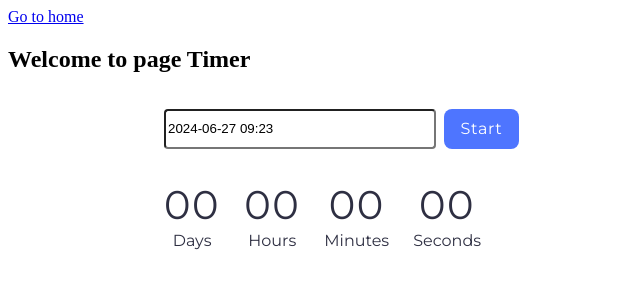
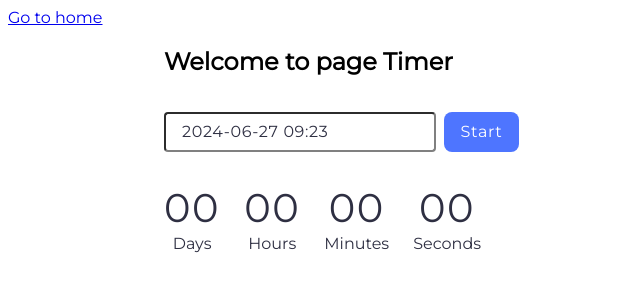
Before and after one commit to dgold4545/goit-js-hw-10, a website built with Vite: page src/1-timer.html in a window 1280 px wide. Shown: the whole page, without its empty margins (0-640 px from the left). Built offline with nearby package versions, Linux system fonts and the light colour scheme.

Commit message:
add new code

```diff
--- a/src/css/timer.css
+++ b/src/css/timer.css
@@ -1,9 +1,14 @@
 @import url('https://fonts.googleapis.com/css2?family=Montserrat:ital@0;1&display=swap');
 * {
   box-sizing: border-box;
+  font-family: 'Montserrat', sans-serif;
 }
 .timer-section {
   margin: 36px 156px;
+}
+
+h1 {
+  margin-left: 156px;
 }
 
 .input-wrapper {
@@ -17,10 +22,30 @@
   gap: 24px;
 }
 input {
-  border-radius: 4px;
   width: 272px;
   height: 40px;
+  padding: 8px 16px;
+  border-radius: 4px;
   background-color: #fff;
+  font-weight: 400;
+  font-size: 16px;
+  line-height: 1.5;
+  letter-spacing: 0.04em;
+  color: #2e2f42;
+  border-color: #808080;
+}
+
+input:hover {
+  border-color: #2e2f42;
+}
+
+input:focus {
+  box-shadow: 1px 1px 2px 0 red;
+}
+
+input:disabled {
+  background-color: #fafafa;
+  color: #808080;
 }
 
 button {
@@ -30,7 +55,6 @@ button {
   height: 40px;
   background: #4e75ff;
   border: transparent;
-  font-family: 'Montserrat', sans-serif;
   font-weight: 500;
   font-size: 16px;
   line-height: 1.5;
@@ -50,7 +74,6 @@ button:hover {
   display: flex;
   flex-direction: column;
   align-items: center;
-  font-family: 'Montserrat', sans-serif;
   color: #2e2f42;
 }
 
@@ -64,3 +87,7 @@ button:hover {
   font-size: 16px;
   line-height: 1.5;
 }
+
+/* .open {
+  background-color: #666666;
+} */
--- a/src/js/1-timer.js
+++ b/src/js/1-timer.js
@@ -17,6 +17,3 @@ const options = {
 };
 
 flatpickr(timerRefs.inputEl, options);
-
-// timerRefs.buttonEl.setAttribute('disabled', true);
-// timerRefs.buttonEl.removeAttribute('disabled');
--- a/src/js/refs.js/timerRefs.js
+++ b/src/js/refs.js/timerRefs.js
@@ -1,5 +1,5 @@
 export const timerRefs = {
-  inputEl: document.querySelector('input[type="text"]'),
+  inputEl: document.querySelector('#datetime-picker'),
   buttonEl: document.querySelector('[data-start]'),
   timerEl: document.querySelector('.timer'),
 };
```
